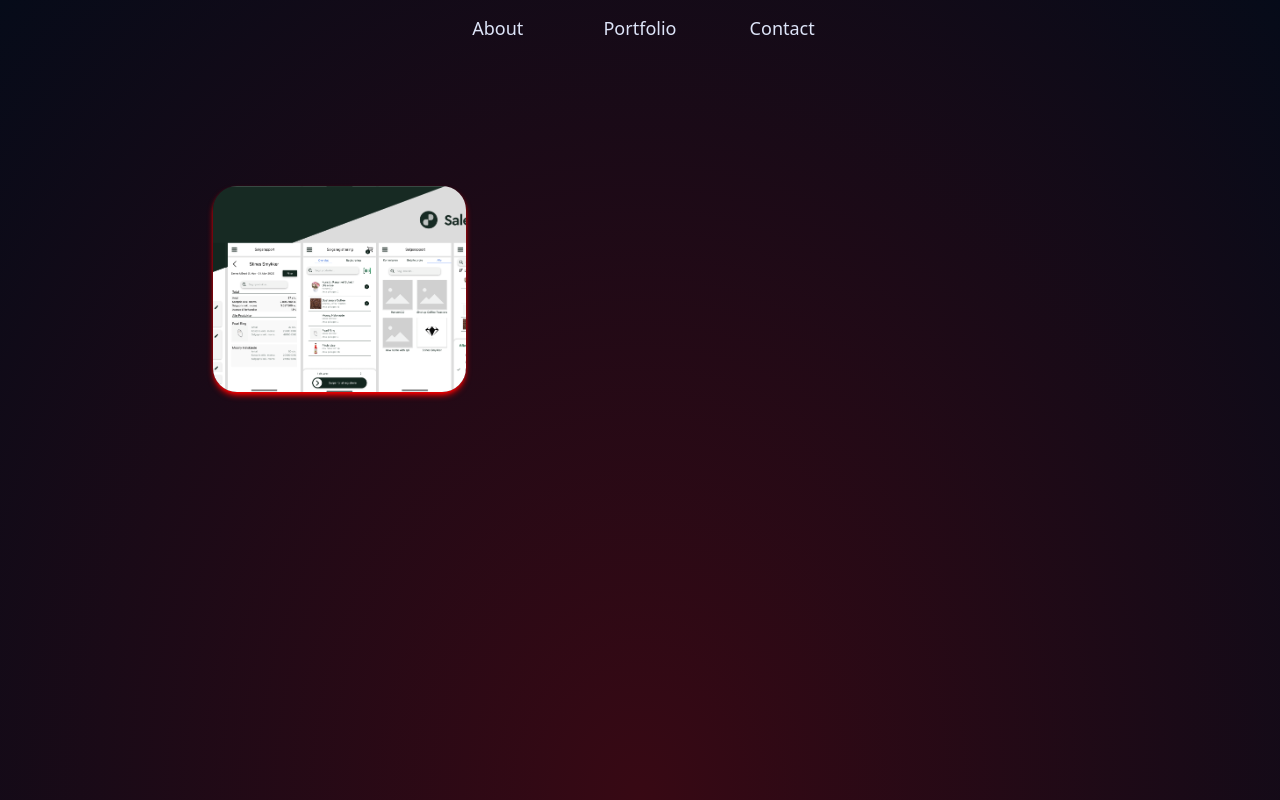
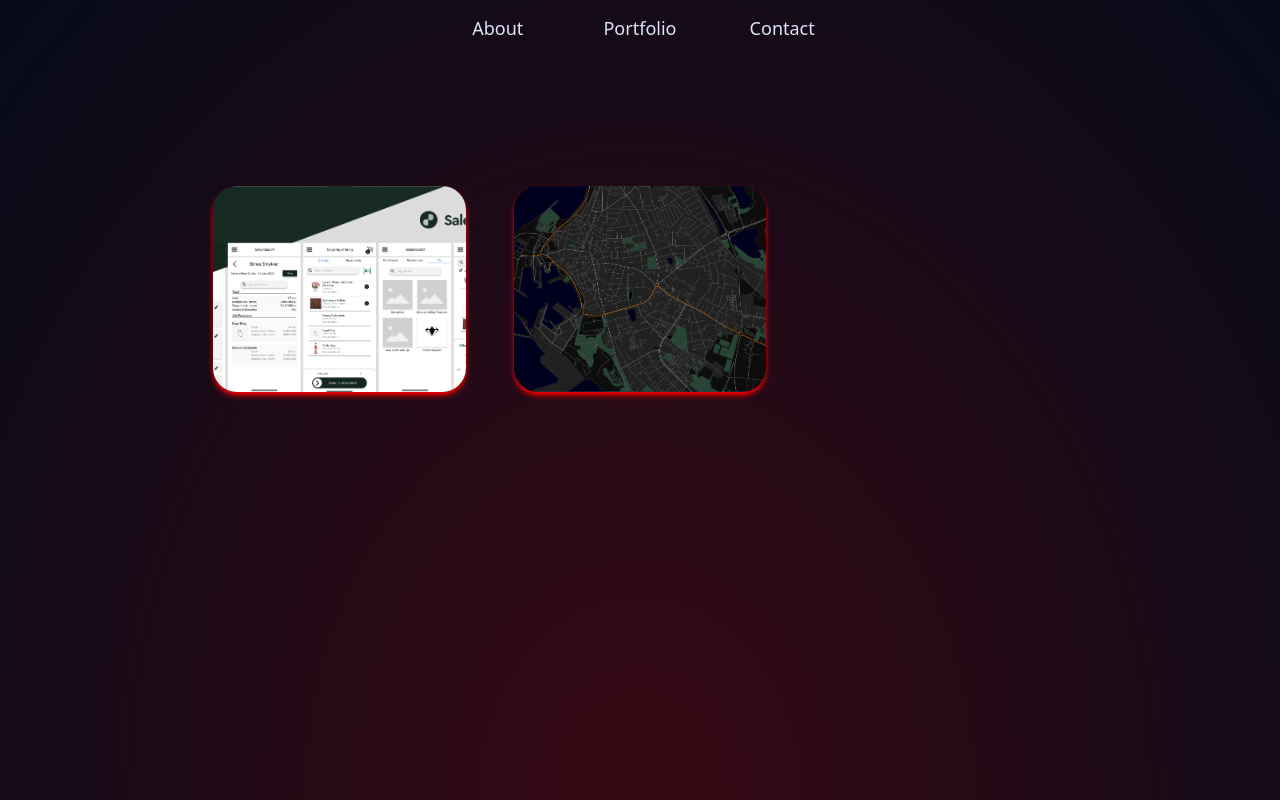
Before and after one commit to WesthNielsen/portfolio-website, a React (Create React App) app: page / in a window 1280 px wide. Built offline with nearby package versions, Linux system fonts and the light colour scheme; the HTML template or start-up script is replaced by a standard one.

Commit message:
Added MapOfDenmark to portfolio

```diff
--- a/src/components/PortfolioCard.tsx
+++ b/src/components/PortfolioCard.tsx
@@ -25,7 +25,7 @@ const PortfolioCard = (props: {
       <div className="bg-black/60 w-full h-full bg-cover opacity-0 backdrop-blur-sm hover:opacity-100 duration-500">
         <div className="w-full h-full pt-4 pb-2 px-4 flex items-center justify-center flex-col text-text">
           <h1 className="text-2xl">{props.projectName}</h1>
-          <p className="w-full h-full text-sm overflow-hidden">{props.bread}</p>
+          <p className="w-full h-full text-base overflow-hidden">{props.bread}</p>
         </div>
       </div>
     </div>
--- a/src/pages/Portfolio.tsx
+++ b/src/pages/Portfolio.tsx
@@ -10,7 +10,11 @@ const Portfolio = () => {
           projectName="SalesComm"
           bread="SalesComm was a company that we worked with in our second year project, where we developed an app that functioned as a B2B marketplace and product regulation. The project focused on working with SCRUM and agile development, where the app itself was developed in React Native."
         />
-        <PortfolioCard projectName="Placeholder" />
+        <PortfolioCard
+          imageName="MapOfDenmark.png"
+          projectName="Map of Denmark"
+          bread="This was our first-year project, which was prepared in groups. The project was to simulate a Google Maps clone that would display Denmark using different algorithms such as KD-trees, Dijkstra's algorithm, and Tries for visualization, route-finding, and data handling. The program was written in Java with XML for data and JavaFX for graphics"
+        />
         <PortfolioCard projectName="Placeholder" />
         <PortfolioCard projectName="Placeholder" />
         <PortfolioCard projectName="Placeholder" />
```
Also changed, not shown: src/assets/MapOfDenmark.png (added).
